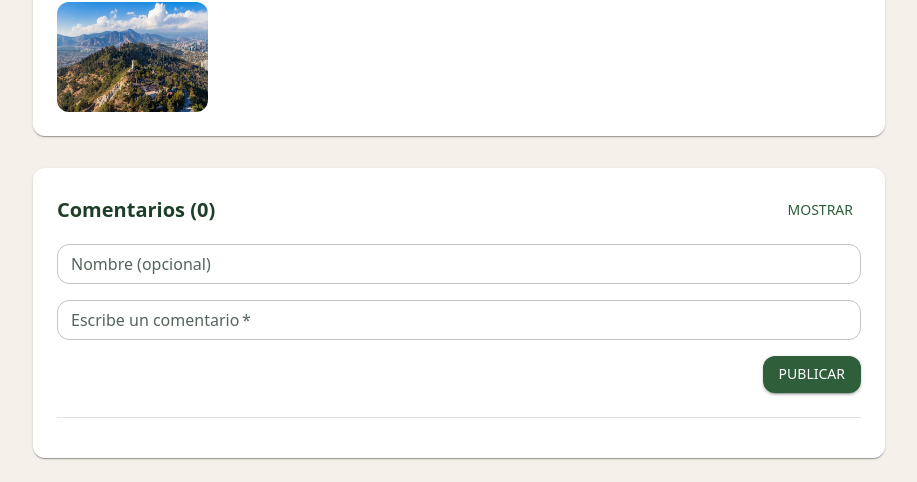
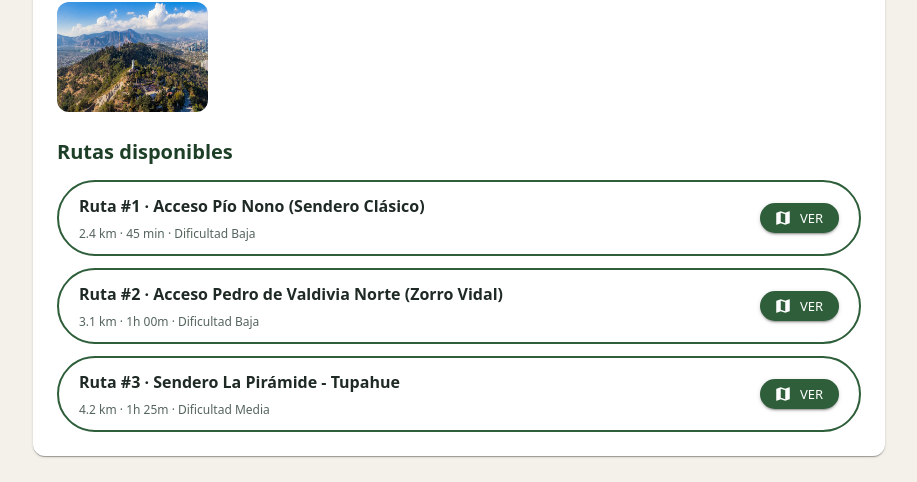
Before and after one commit to LexfordMax14/manquehuitos_proyecto, a React (Vite) app in the folder frontend/: page /1 in a window 1280 px wide. Shown: the part 710-1192 px from the top of the page, without its empty margins (181-1098 px from the left). Built offline with nearby package versions, Linux system fonts and the light colour scheme.

Commit message:
se agrega el visualizador de las rutas en la vista individual

```diff
--- a/frontend/src/pages/Cerro.tsx
+++ b/frontend/src/pages/Cerro.tsx
@@ -11,15 +11,18 @@ import {
   TextField,
   Typography,
 } from '@mui/material'
-import type { Cerro } from '../types/cerro'
+import { Map as MapIcon } from '@mui/icons-material'
+import type { Cerro, RutaCerro } from '../types/cerro'
 import cerros from '../services/cerros'
 import type { ComentarioType } from '../types/comentario'
 import Comentario from '../components/Comentario'
+import MapaRutaModal from '../components/MapaRutaModal'
 
 const DetalleCerro = () => {
   const { id } = useParams()
   const cerroId = Number(id)
   const [cerro, setCerro] = useState<Cerro | null>(null)
+  const [rutaActiva, setRutaActiva] = useState<RutaCerro | null>(null)
 
   const [mostrarCaja, setCaja] = useState<boolean>(false)
   const [nuevoAutor, setNuevoAutor] = useState<string>('')
@@ -54,10 +57,12 @@ const DetalleCerro = () => {
     if (cerroId) {
       setCerro(cerros.getCerro(cerroId))
     }
-  }, [])
+  }, [cerroId])
 
   if (!id) return null
   if (!cerro) return <Typography sx={{ p: 4 }}>Cargando...</Typography>
+
+  const rutasCerro = cerro.rutas ?? []
 
   return (
     <Container maxWidth="md" sx={{ py: 4 }}>
@@ -91,6 +96,7 @@ const DetalleCerro = () => {
               display: 'grid',
               gridTemplateColumns: 'repeat(auto-fill, minmax(140px, 1fr))',
               gap: 1.5,
+              mb: rutasCerro.length > 0 ? 3 : 0,
             }}
           >
             {cerro.imagenes.slice(1).map((imagen, index) => (
@@ -104,7 +110,70 @@ const DetalleCerro = () => {
             ))}
           </Box>
         )}
+
+        {rutasCerro.length > 0 && (
+          <Box sx={{ mt: 2 }}>
+            <Typography variant="h6" sx={{ color: 'primary.dark', mb: 1.5 }}>
+              Rutas disponibles
+            </Typography>
+            <Stack sx={{ gap: 1.5 }}>
+              {rutasCerro.map(ruta => (
+                <Paper
+                  key={ruta.id}
+                  variant="outlined"
+                  onClick={() => setRutaActiva(ruta)}
+                  sx={{
+                    display: 'flex',
+                    alignItems: 'center',
+                    justifyContent: 'space-between',
+                    px: 2.5,
+                    py: 1.25,
+                    borderRadius: 999,
+                    borderWidth: 2,
+                    borderColor: 'primary.main',
+                    cursor: 'pointer',
+                    transition: 'background-color 0.15s ease, transform 0.1s ease',
+                    '&:hover': {
+                      bgcolor: 'action.hover',
+                    },
+                  }}
+                >
+                  <Box sx={{ pr: 2 }}>
+                    <Typography variant="subtitle1" sx={{ fontWeight: 700, color: 'text.primary' }}>
+                      {ruta.nombre}
+                    </Typography>
+                    <Typography variant="caption" sx={{ color: 'text.secondary' }}>
+                      {ruta.distanciaKm} km · {ruta.duracion} · Dificultad {ruta.dificultad}
+                    </Typography>
+                  </Box>
+
+                  <Button
+                    variant="contained"
+                    size="small"
+                    startIcon={<MapIcon />}
+                    onClick={e => {
+                      e.stopPropagation()
+                      setRutaActiva(ruta)
+                    }}
+                    sx={{ borderRadius: 999, px: 2, flexShrink: 0 }}
+                  >
+                    Ver
+                  </Button>
+                </Paper>
+              ))}
+            </Stack>
+          </Box>
+        )}
       </Paper>
+
+      <MapaRutaModal
+        open={rutaActiva !== null}
+        nombreCerro={cerro.nombre}
+        rutas={rutasCerro}
+        rutaActiva={rutaActiva}
+        onSelectRuta={setRutaActiva}
+        onClose={() => setRutaActiva(null)}
+      />
 
       <Paper sx={{ p: { xs: 2, sm: 3 } }}>
         <Stack
```
